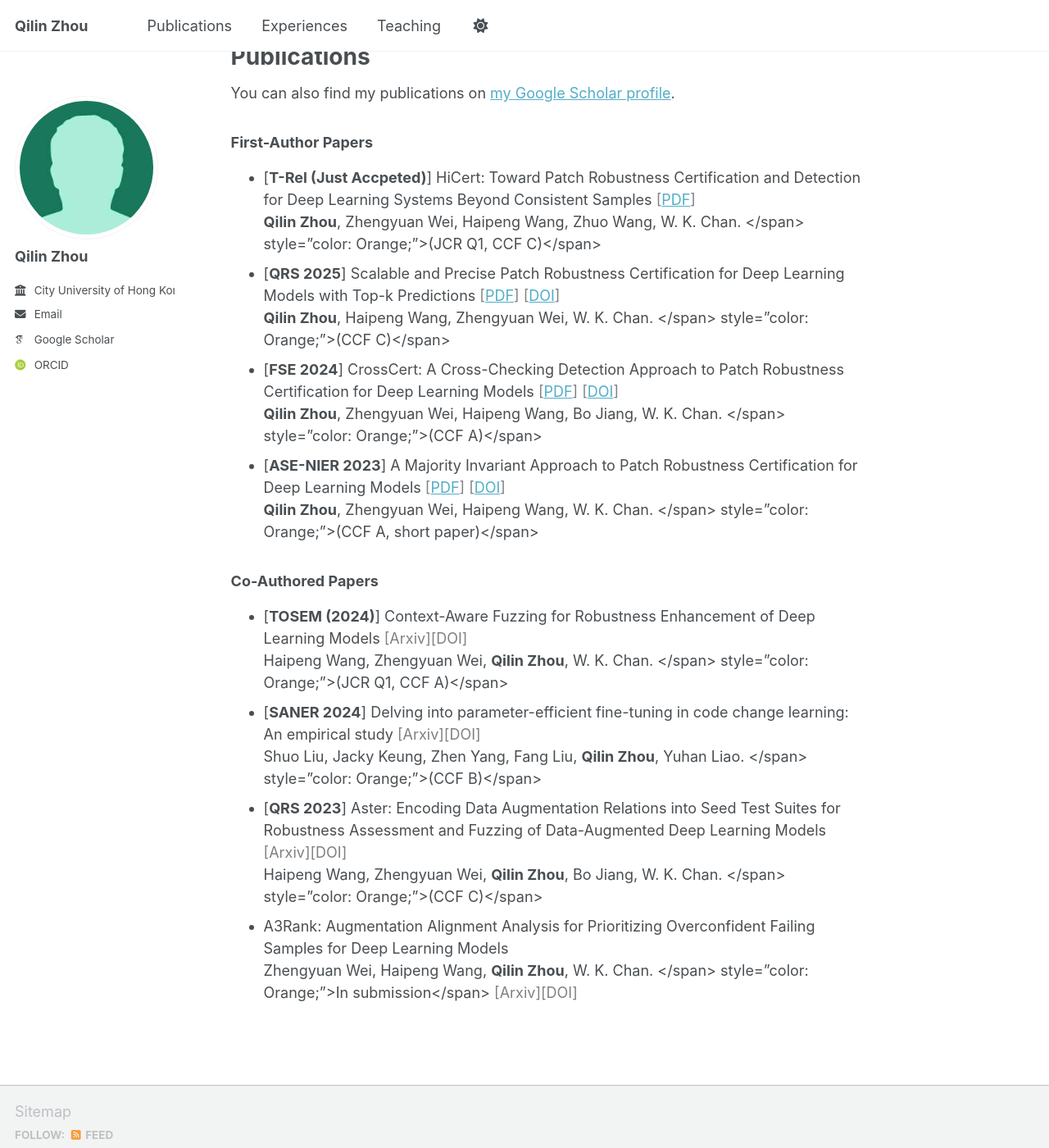
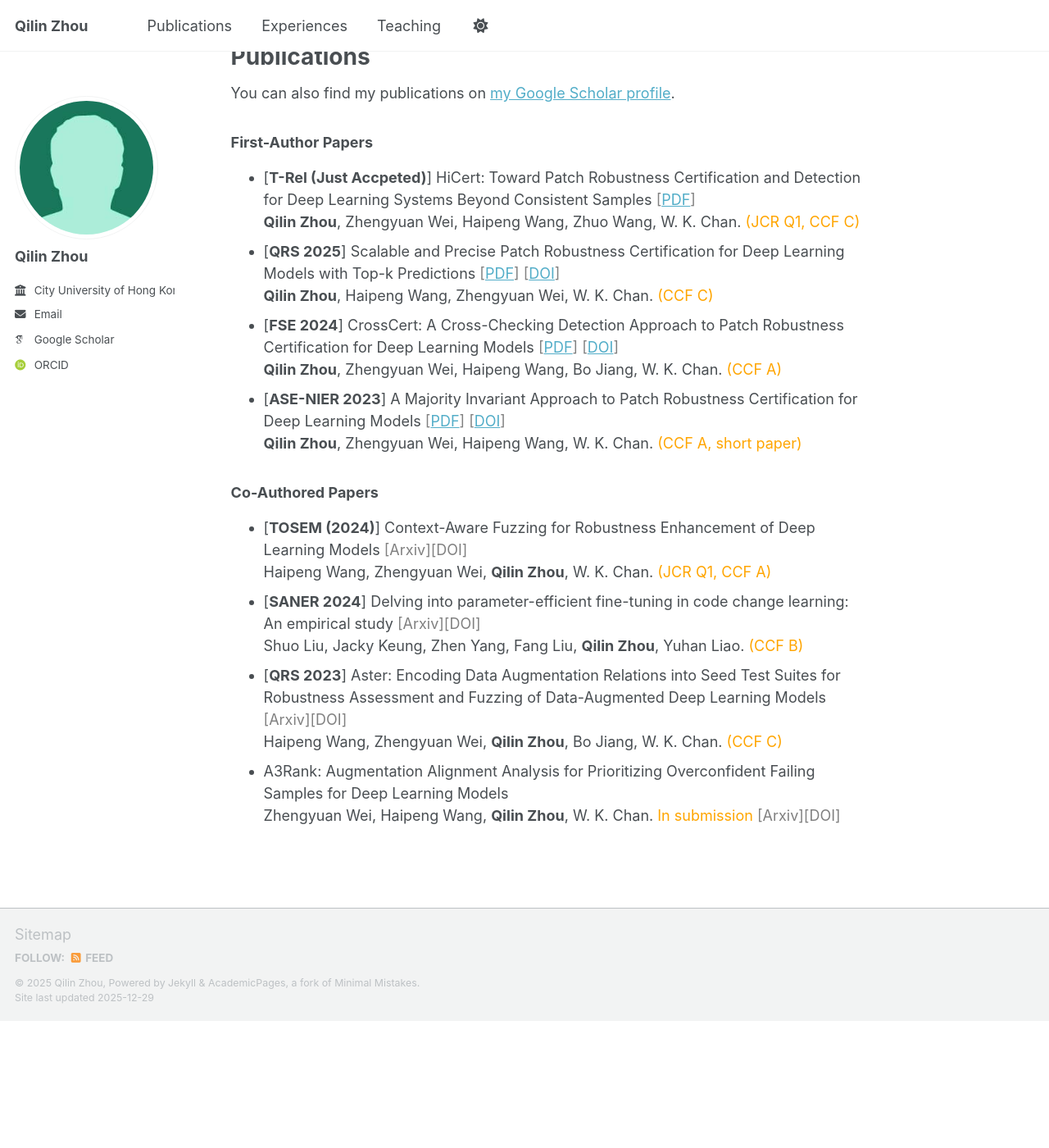
Before and after one commit to qilin-zhou/qilin-zhou.github.io, a Jekyll site: the page built from _pages/about.md, in a window 1280 px wide and 1400 px high, scrolled down 274 px. Shown: the whole window at 82% size. Built offline with Jekyll 4.4.1, drawn with Linux system fonts in a browser that asks for light colours; some web fonts are replaced; a script bundle is joined from its source files by our own code; library files that are not in the unit come from our copies; after the commit the page ends 1519 px from its top, so only the background shows below that.

Commit message:
Update about.md

```diff
--- a/_pages/about.md
+++ b/_pages/about.md
@@ -15,20 +15,20 @@ Publications
 
 ### First-Author Papers
 - [**T-Rel (Just Accpeted)**] HiCert: Toward Patch Robustness Certification and Detection for Deep Learning Systems Beyond Consistent Samples <span style="color: grey;">[[PDF](https://www.arxiv.org/abs/2512.06123)]</span>
-  **Qilin Zhou**, Zhengyuan Wei, Haipeng Wang, Zhuo Wang, W. K. Chan. </span> style="color: Orange;">(JCR Q1, CCF C)</span>
+  **Qilin Zhou**, Zhengyuan Wei, Haipeng Wang, Zhuo Wang, W. K. Chan. <span style="color: Orange;">(JCR Q1, CCF C)</span>
 - [**QRS 2025**] Scalable and Precise Patch Robustness Certification for Deep Learning Models with Top-k Predictions   <span style="color: grey;"> [[PDF](https://arxiv.org/abs/2507.23335)] [[DOI](10.1109/QRS65678.2025.00030)] </span>
-  **Qilin Zhou**, Haipeng Wang, Zhengyuan Wei, W. K. Chan. </span> style="color: Orange;">(CCF C)</span>
+  **Qilin Zhou**, Haipeng Wang, Zhengyuan Wei, W. K. Chan. <span style="color: Orange;">(CCF C)</span>
 - [**FSE 2024**] CrossCert: A Cross-Checking Detection Approach to Patch Robustness Certification for Deep Learning Models    <span style="color: grey;">[[PDF](https://arxiv.org/abs/2405.07668)] [[DOI](10.1145/3660827)]</span>
-  **Qilin Zhou**, Zhengyuan Wei, Haipeng Wang, Bo Jiang, W. K. Chan. </span> style="color: Orange;">(CCF A)</span>
+  **Qilin Zhou**, Zhengyuan Wei, Haipeng Wang, Bo Jiang, W. K. Chan. <span style="color: Orange;">(CCF A)</span>
 - [**ASE-NIER 2023**] A Majority Invariant Approach to Patch Robustness Certification for Deep Learning Models  <span style="color: grey;">[[PDF](https://arxiv.org/abs/2308.00452)] [[DOI](10.1109/ASE56229.2023.00137)]</span>
-  **Qilin Zhou**, Zhengyuan Wei, Haipeng Wang, W. K. Chan. </span> style="color: Orange;">(CCF A, short paper)</span>
+  **Qilin Zhou**, Zhengyuan Wei, Haipeng Wang, W. K. Chan. <span style="color: Orange;">(CCF A, short paper)</span>
 
 ### Co-Authored Papers
 - [**TOSEM (2024)**] Context-Aware Fuzzing for Robustness Enhancement of Deep Learning Models <span style="color: grey;">[Arxiv][DOI]</span>
-  Haipeng Wang, Zhengyuan Wei, **Qilin Zhou**, W. K. Chan. </span> style="color: Orange;">(JCR Q1, CCF A)</span>
+  Haipeng Wang, Zhengyuan Wei, **Qilin Zhou**, W. K. Chan. <span style="color: Orange;">(JCR Q1, CCF A)</span>
 - [**SANER 2024**] Delving into parameter-efficient fine-tuning in code change learning: An empirical study <span style="color: grey;">[Arxiv][DOI]</span>
-  Shuo Liu, Jacky Keung, Zhen Yang, Fang Liu, **Qilin Zhou**, Yuhan Liao. </span> style="color: Orange;">(CCF B)</span>
+  Shuo Liu, Jacky Keung, Zhen Yang, Fang Liu, **Qilin Zhou**, Yuhan Liao. <span style="color: Orange;">(CCF B)</span>
 - [**QRS 2023**] Aster: Encoding Data Augmentation Relations into Seed Test Suites for Robustness Assessment and Fuzzing of Data-Augmented Deep Learning Models <span style="color: grey;">[Arxiv][DOI]</span>
-  Haipeng Wang, Zhengyuan Wei, **Qilin Zhou**, Bo Jiang, W. K. Chan. </span> style="color: Orange;">(CCF C)</span>
+  Haipeng Wang, Zhengyuan Wei, **Qilin Zhou**, Bo Jiang, W. K. Chan. <span style="color: Orange;">(CCF C)</span>
 - A3Rank: Augmentation Alignment Analysis for Prioritizing Overconfident Failing Samples for Deep Learning Models
-  Zhengyuan Wei, Haipeng Wang, **Qilin Zhou**, W. K. Chan. </span> style="color: Orange;">In submission</span>  <span style="color: grey;">[Arxiv][DOI]</span>
+  Zhengyuan Wei, Haipeng Wang, **Qilin Zhou**, W. K. Chan. <span style="color: Orange;">In submission</span>  <span style="color: grey;">[Arxiv][DOI]</span>
```
